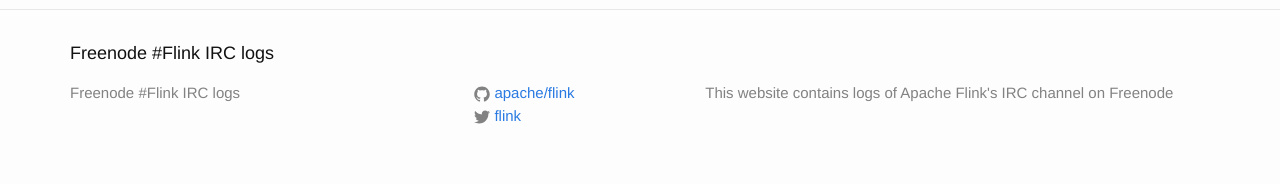
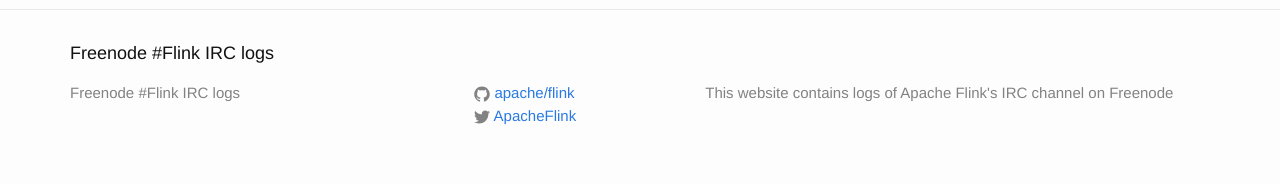
Before and after one commit to flink-irc-logs/flink-irc-logs.github.io, a Jekyll site: the page built from index.html, in a window 1280 px wide. Shown: the part 2177-2361 px from the top of the page. Built offline with Jekyll 4.4.1, drawn with Linux system fonts in a browser that asks for light colours.

Commit message:
Use correct twitter account

```diff
--- a/_config.yml
+++ b/_config.yml
@@ -4,7 +4,7 @@
 description: "This website contains logs of Apache Flink's IRC channel on Freenode"
 baseurl: "" # the subpath of your site, e.g. /blog/
 url: "http://http://flink-irc-logs.github.io/" # the base hostname & protocol for your site
-twitter_username: flink
+twitter_username: ApacheFlink
 github_username:  apache/flink
 
 # Build settings
```
